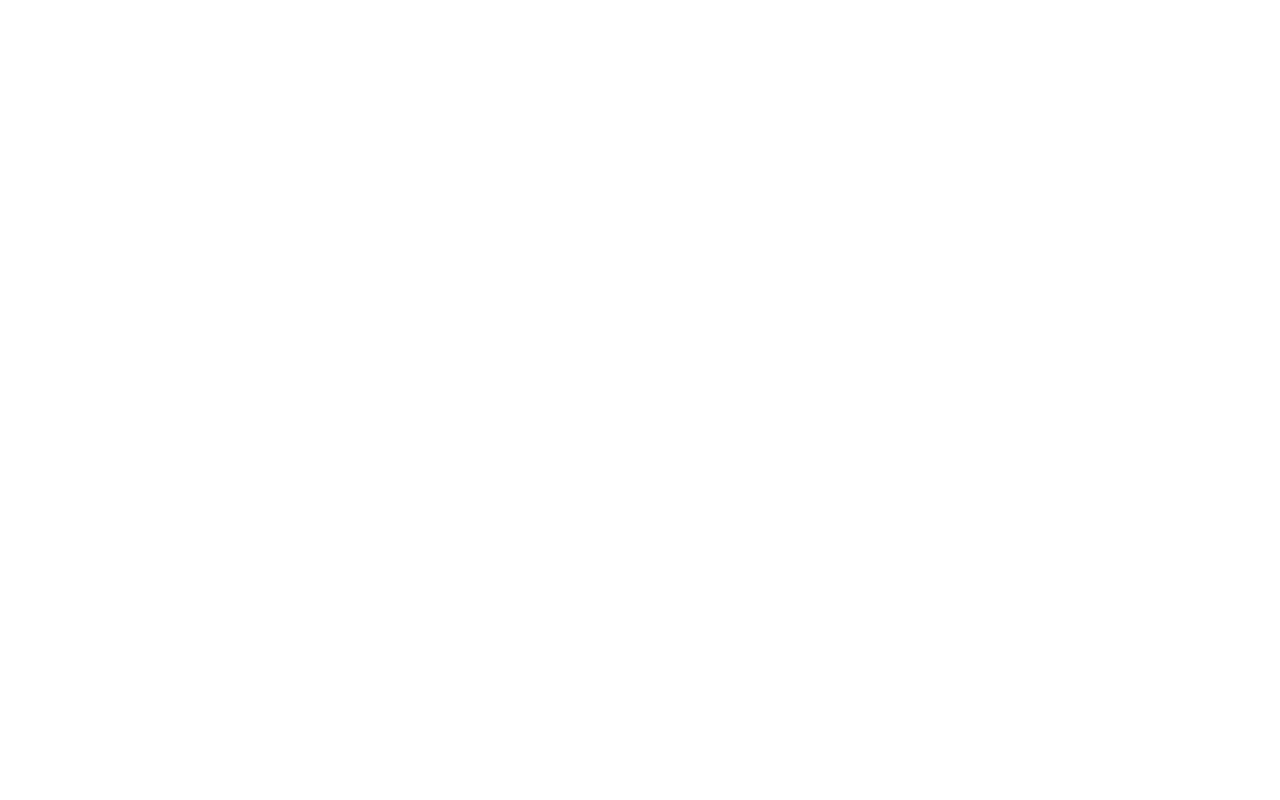
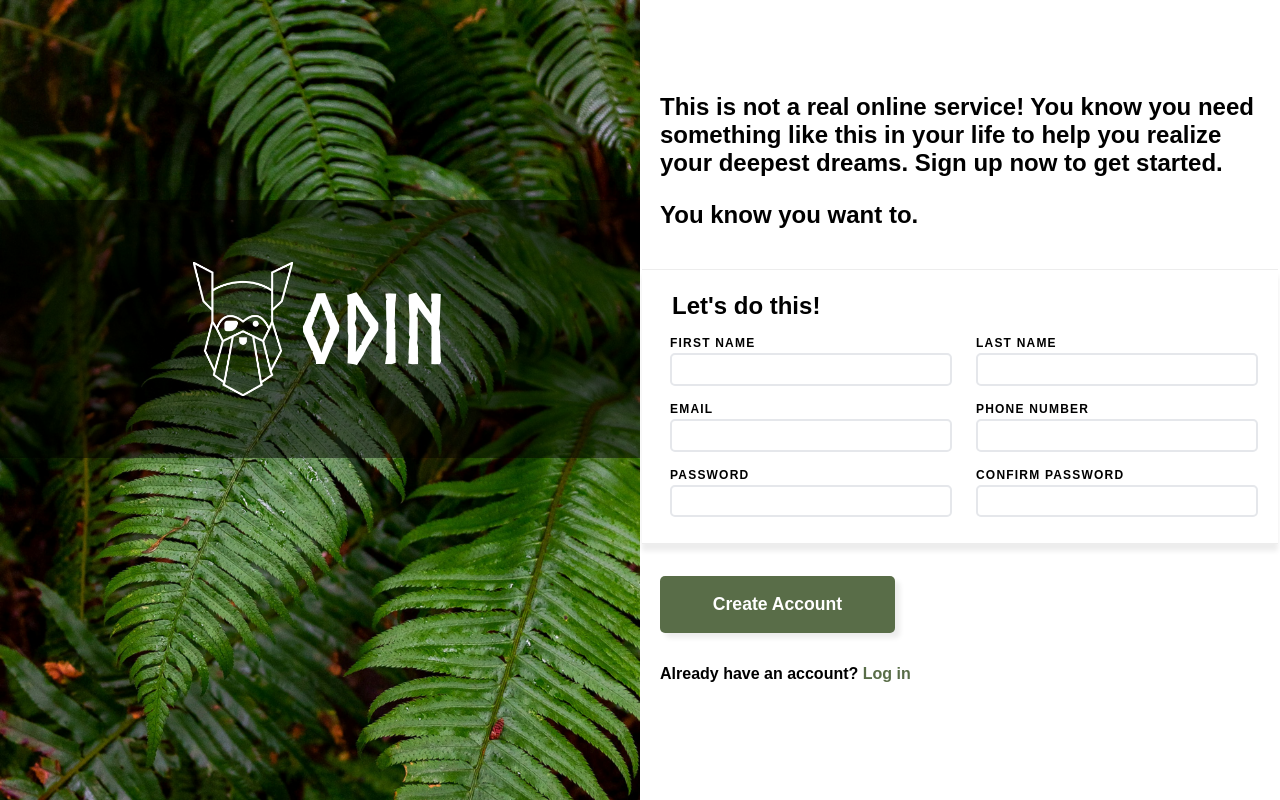
Before and after one commit to Gtjunior/odin-sign-up-form, a plain HTML site: page index.html in a window 1280 px wide. Drawn offline with Linux system fonts and the light colour scheme.

Commit message:
Create form

```diff
--- a/assets/styles/main.css
+++ b/assets/styles/main.css
@@ -0,0 +1,115 @@
+@font-face {
+    font-family: "Norse-Bold";
+    src: url("../fonts/Norse-Bold.otf");
+}
+
+body {
+    font-family: sans-serif;
+    margin: 0;
+}
+
+.sign-up-title {
+    font-family: "Norse-Bold";
+    color: #fff;
+    position: relative;
+}
+
+.sign-up-title-overlay {
+    background-color: rgba(0,0,0, 0.5);
+    text-align: center;
+    padding: 1rem;
+    font-size: 3rem;
+    display: flex;
+    align-items: center;
+    justify-content: center;
+    flex-flow: row nowrap;
+    gap: 0.5rem;
+    position: relative;
+    top: 200px;
+}
+
+.odin-img {
+    max-width: 100px;
+}
+
+.sign-up {
+    display: flex;
+
+    height: 100vh;
+}
+
+.sign-up-title {
+    flex: 1 1 500px;
+    background-image: url("../images/form-background.jpg");
+    background-repeat: no-repeat;
+    background-size: cover;
+}
+
+.sign-up-form {
+    flex: 1 2 500px;
+    align-self: center;
+    font-weight: bold;
+}
+
+.sign-up-form .description, legend {
+    font-size: 1.5rem;
+}
+
+.form {
+    padding-bottom: 2rem;
+}
+
+.form fieldset {
+    border-top: 1px solid #ededed;
+    border-bottom: 1px solid #ededed;
+    border-left: none;
+    border-right: none;
+    box-shadow: 0 7px 5px #ededed;
+}
+
+.form-container {
+    max-width: 600px;
+    margin: 0 auto;
+    padding: 1rem;
+}
+
+.form-field {
+    margin-top: 1rem;
+}
+
+.form label {
+    display: block;
+    font-size: 0.75rem;
+    text-transform: uppercase;
+    margin-bottom: 0.2rem;
+    letter-spacing: 0.1em;
+}
+
+.form input {
+    width: 100%;
+    height: 2em;
+    border-radius: 5px;
+    border: 2px solid #E5E7EB;
+}
+
+.form-row {
+    display: grid;
+    grid-template-columns: 1fr 1fr;
+    gap: 2rem;
+}
+
+.form-submit-btn {
+    background-color: #596D48;
+    color: #fff;
+    padding: 1em 3em;
+    font-size: 1.1rem;
+    border-radius: 5px;
+    border: none;
+    font-weight: bold;
+    box-shadow: 5px 5px 5px #ededed;
+    margin: 1rem 0;
+}
+
+.log-in {
+    color: #596D48;
+}
--- a/index.html
+++ b/index.html
@@ -8,6 +8,63 @@
     <link rel="stylesheet" href="./assets/styles/main.css">
 </head>
 <body>
+    <div class="sign-up">
+        <div class="sign-up-title">
+            <div class="sign-up-title-overlay">
+                <img src="./assets/images/odin-lined.png" alt="" class="odin-img">
+                <h1 class="main-title">Odin</h1>
+            </div>
+        </div>
+        <div class="sign-up-form">
+            <div class="form-container">
+                <div class="description">
+                    <p>This is not a real online service! You know you need something like this in your life to help you realize your deepest dreams. Sign up now to get started.</p>
+                    <p>You know you want to.</p>
+                </div>
+            </div>
+            <form action="" class="form">
+                <fieldset>
+                    <div class="form-container">
+                        <legend>Let's do this!</legend>
+                        <div class="form-row">
+                            <div class="form-col">
+                                <div class="form-field">
+                                    <label for="first-name">First Name</label>
+                                    <input type="text" id="first-name" name="first-name">
+                                </div>
+                                <div class="form-field">
+                                    <label for="email">Email</label>
+                                    <input type="email" id="email" name="email">
+                                </div>
+                                <div class="form-field">
+                                    <label for="password">Password</label>
+                                    <input type="password" id="password" name="password">
+                                </div>
+                            </div>
+                            <div class="form-col">
+                                <div class="form-field">
+                                    <label for="last-name">Last Name</label>
+                                    <input type="text" id="last-name" name="last-name">
+                                </div>
+                                <div class="form-field">
+                                    <label for="tel">Phone Number</label>
+                                    <input type="tel" id="tel" name="tel">
+                                </div>
+                                <div class="form-field">
+                                    <label for="confirm-password">Confirm Password</label>
+                                    <input type="password" id="confirm-password" name="confirm-password">
+                                </div>
+                            </div>
+                        </div>
+                    </div>
+                </fieldset>
+                <div class="form-container">
+                    <button type="submit" class="form-submit-btn">Create Account</button>
+                    <p>Already have an account? <span class="log-in">Log in</span></p>
+                </div>
+            </form>
 
+        </div>
+    </div>
 </body>
 </html>
```
